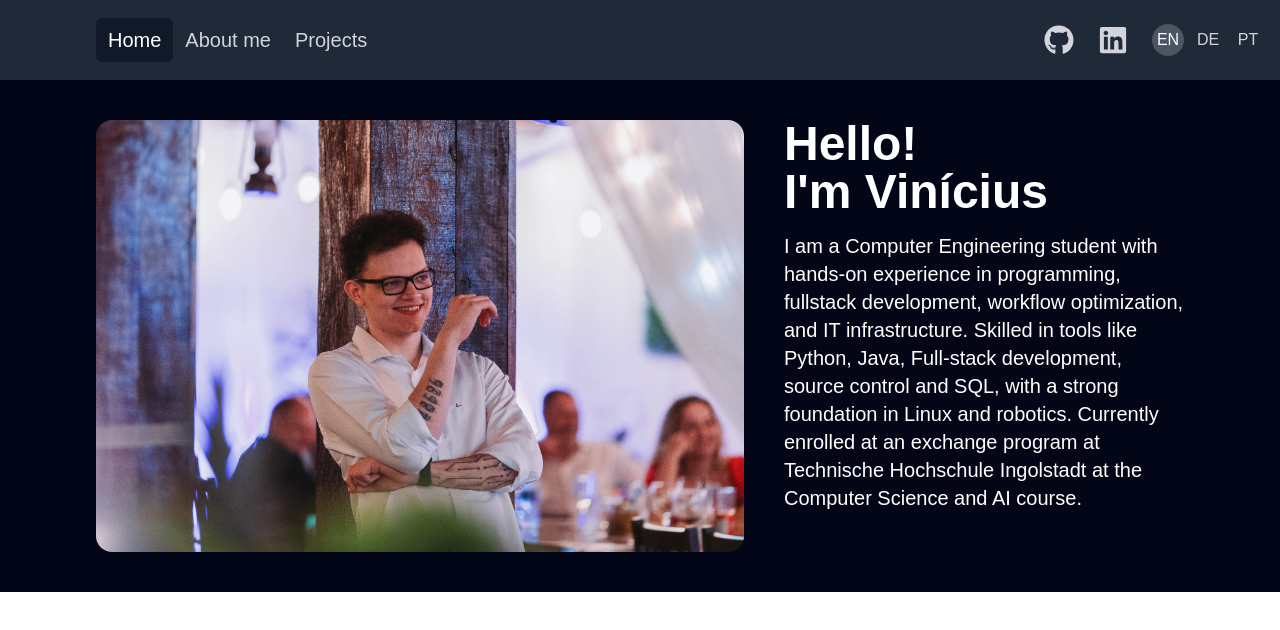
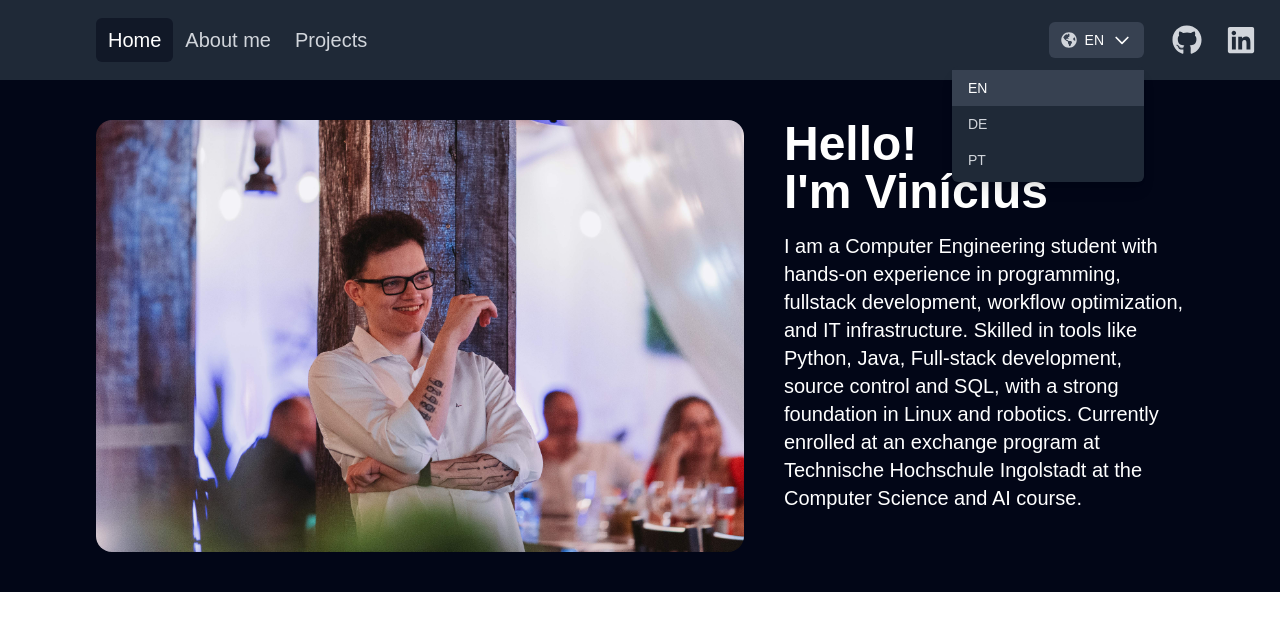
Before and after one commit to viniciusbregoli/bregoli-dev, a Next.js app: page / in a window 1280 px wide. Both pictures are taken after a click on the button "EN". Shown: the top 630 px of the page. Built offline with nearby package versions, Linux system fonts and the light colour scheme.

Commit message:
Add language selector component and footer with copyright notice

```diff
--- /dev/null
+++ b/app/components/copyrightFooter.tsx
@@ -0,0 +1,42 @@
+'use client';
+
+import { useLanguage } from '../i18n/context';
+
+export default function Footer() {
+  const { t } = useLanguage();
+  const currentYear = new Date().getFullYear();
+
+  return (
+    <footer className="bg-gray-800 text-gray-300 py-6">
+      <div className="container mx-auto px-4">
+        <div className="flex flex-col md:flex-row justify-between items-center">
+          <div className="mb-4 md:mb-0">
+            <p className="text-sm">
+              © {currentYear} Vinícius Bregoli. {t('footer.rights')}
+            </p>
+          </div>
+          <div className="flex space-x-4">
+            <a
+              href="https://github.com/viniciusbregoli"
+              target="_blank"
+              rel="noopener noreferrer"
+              className="text-gray-300 hover:text-white transition-colors"
+              aria-label="GitHub"
+            >
+              GitHub
+            </a>
+            <a
+              href="https://www.linkedin.com/in/viniciusbregoli/"
+              target="_blank"
+              rel="noopener noreferrer"
+              className="text-gray-300 hover:text-white transition-colors"
+              aria-label="LinkedIn"
+            >
+              LinkedIn
+            </a>
+          </div>
+        </div>
+      </div>
+    </footer>
+  );
+}
--- a/app/components/header.tsx
+++ b/app/components/header.tsx
@@ -43,6 +43,11 @@ export default function Header() {
           ))}
         </div>
 
+        {/* Language Selector */}
+        <div className="flex justify-end items-center mr-4">
+          <LanguageSelector />
+        </div>
+
         {/* Socials */}
         <div className="flex justify-end mr-3">
           <a
@@ -64,11 +69,6 @@ export default function Header() {
             <FaLinkedin size={30} />
           </a>
         </div>
-
-        {/* Language Selector */}
-        <div className="flex justify-end items-center mr-4">
-          <LanguageSelector />
-        </div>
       </nav>
     </div>
   );
--- a/app/components/languageSelector.tsx
+++ b/app/components/languageSelector.tsx
@@ -1,39 +1,83 @@
 'use client';
 
+import { useState, useRef, useEffect } from 'react';
 import { useLanguage } from '../i18n/context';
+import { FaGlobeAmericas } from 'react-icons/fa';
+import { Language } from '../i18n/translations';
 
 export default function LanguageSelector() {
   const { language, setLanguage } = useLanguage();
+  const [isOpen, setIsOpen] = useState(false);
+  const dropdownRef = useRef<HTMLDivElement>(null);
+
+  const languages: { code: Language; label: string }[] = [
+    { code: 'en', label: 'EN' },
+    { code: 'de', label: 'DE' },
+    { code: 'pt', label: 'PT' },
+  ];
+
+  // Close dropdown when clicking outside
+  useEffect(() => {
+    function handleClickOutside(event: MouseEvent) {
+      if (dropdownRef.current && !dropdownRef.current.contains(event.target as Node)) {
+        setIsOpen(false);
+      }
+    }
+
+    document.addEventListener('mousedown', handleClickOutside);
+    return () => {
+      document.removeEventListener('mousedown', handleClickOutside);
+    };
+  }, []);
+
+  const handleSelect = (lang: Language) => {
+    setLanguage(lang);
+    setIsOpen(false);
+  };
+
+  // Determine the current language label
+  const currentLanguage = languages.find((lang) => lang.code === language)?.label || 'English';
 
   return (
-    <div className="flex items-center space-x-2">
+    <div className="relative" ref={dropdownRef}>
       <button
-        onClick={() => setLanguage('en')}
-        className={`w-8 h-8 flex items-center justify-center rounded-full ${
-          language === 'en' ? 'bg-gray-600 text-white' : 'text-gray-300 hover:bg-gray-700'
-        }`}
-        aria-label="English"
+        onClick={() => setIsOpen(!isOpen)}
+        className="flex items-center space-x-2 bg-gray-700 hover:bg-gray-600 text-white rounded-md px-3 py-2 transition-colors"
+        aria-expanded={isOpen}
+        aria-haspopup="true"
       >
-        EN
+        <FaGlobeAmericas className="text-gray-300" />
+        <span className="text-sm font-medium">{currentLanguage}</span>
+        <svg
+          className="w-5 h-5 ml-1"
+          fill="none"
+          stroke="currentColor"
+          viewBox="0 0 24 24"
+          xmlns="http://www.w3.org/2000/svg"
+        >
+          <path strokeLinecap="round" strokeLinejoin="round" strokeWidth={2} d="M19 9l-7 7-7-7" />
+        </svg>
       </button>
-      <button
-        onClick={() => setLanguage('de')}
-        className={`w-8 h-8 flex items-center justify-center rounded-full ${
-          language === 'de' ? 'bg-gray-600 text-white' : 'text-gray-300 hover:bg-gray-700'
-        }`}
-        aria-label="German"
-      >
-        DE
-      </button>
-      <button
-        onClick={() => setLanguage('pt')}
-        className={`w-8 h-8 flex items-center justify-center rounded-full ${
-          language === 'pt' ? 'bg-gray-600 text-white' : 'text-gray-300 hover:bg-gray-700'
-        }`}
-        aria-label="Portuguese"
-      >
-        PT
-      </button>
+
+      {isOpen && (
+        <div className="absolute right-0 mt-2 w-48 bg-gray-800 rounded-md shadow-lg z-10">
+          <div className="py-1">
+            {languages.map((lang) => (
+              <button
+                key={lang.code}
+                onClick={() => handleSelect(lang.code)}
+                className={`block w-full text-left px-4 py-2 text-sm ${
+                  language === lang.code
+                    ? 'bg-gray-700 text-white'
+                    : 'text-gray-300 hover:bg-gray-700 hover:text-white'
+                }`}
+              >
+                {lang.label}
+              </button>
+            ))}
+          </div>
+        </div>
+      )}
     </div>
   );
 }
--- a/app/i18n/translations.ts
+++ b/app/i18n/translations.ts
@@ -42,4 +42,9 @@ export const translations: Translations = {
     pt: 'Sobre mim',
     de: 'Über mich',
   },
+  'footer.rights': {
+    en: 'All rights reserved.',
+    pt: 'Todos os direitos reservados.',
+    de: 'Alle Rechte vorbehalten.',
+  },
 };
```
